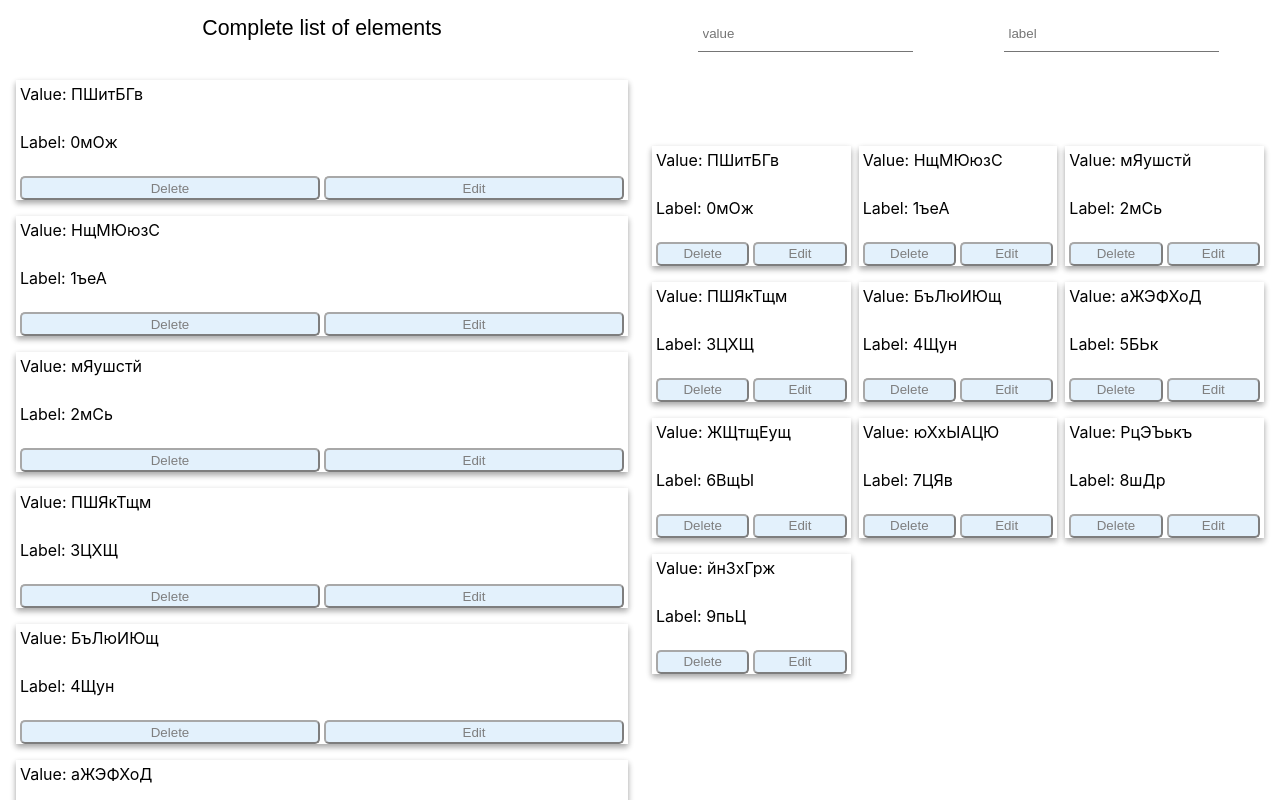
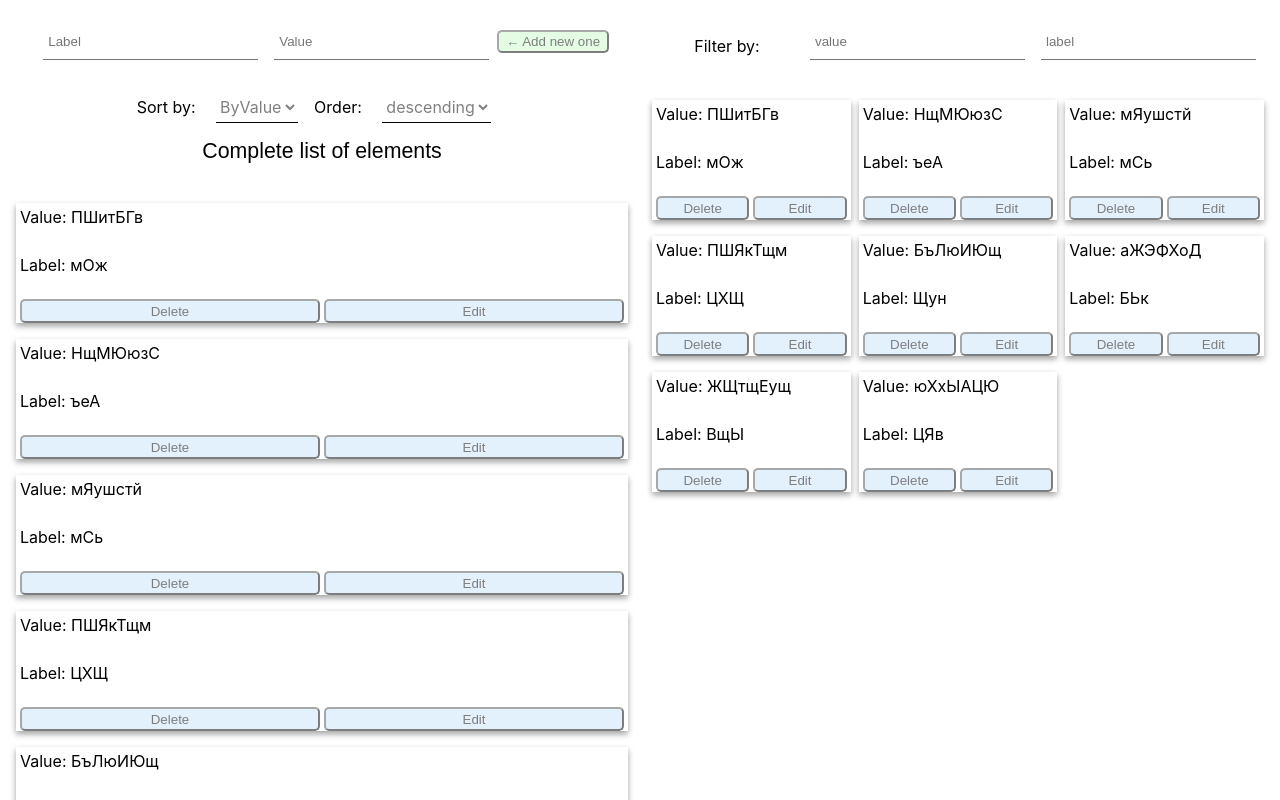
Before and after one commit to Xitroy/TestTaskFrontend3, a React (Create React App) app: page / in a window 1280 px wide. Shown: the top 800 px of the page. Built offline with nearby package versions, Linux system fonts and the light colour scheme.

Commit message:
Sorting - done; CRUD for db - done;

```diff
--- a/src/components/Content/FilteredList/ResponsiveList/Card/index.js
+++ b/src/components/Content/FilteredList/ResponsiveList/Card/index.js
@@ -2,30 +2,68 @@ import React from "react";
 import PropTypes from "prop-types";
 
 class Card extends React.Component {
-  createHandler = function(label, value){
-    let itemToCreate = {label: label, value:value};
-    return function () {
-      this.props.CRUD.create(itemToCreate);
+  constructor(props) {
+    super(props);
+    this.state = {
+      isEditable: false
     }
+  }
+
+  saveHandler(){
+    // let itemToUpdate = {uniqId: uniqId, label: label, value: value};
+    // return function () {
+    //   this.props.updateElement(itemToUpdate);
+    // }
+    const currentId = this.props.itemData.uniqId;
+    const currentValue = document.getElementById("cardValue".concat(currentId));
+    const currentLabel = document.getElementById("cardValue".concat(currentId));
+    currentValue.contentEditable = "false";
+    currentLabel.contentEditable = "false";
+
+    let itemToUpdate = {uniqId: currentId, value: currentValue.value, label: currentLabel.value};
+    this.props.updateElement(itemToUpdate);
+    this.setState({
+        isEditable: false
+      }
+    )
   };
 
-  editHandler = this.props.CRUD.update;
-  deleteHandler = this.props.CRUD.delete;
+  editHandler() {
+    document.getElementById("cardValue".concat(this.props.itemData.uniqId)).contentEditable = "true";
+    document.getElementById("cardLabel".concat(this.props.itemData.uniqId)).contentEditable = "true";
+    this.setState({
+        isEditable: true
+      }
+    )
+  }
+
+  deleteHandler() {
+    this.props.deleteElement(this.props.itemData.uniqId);
+  };
 
   render() {
     return (
       <div className={"listItem"}>
-        <div className={"listItemValue"}><span className={"titleValue"}>Value: </span><span
-          className={"cardValue"}>{this.props.itemData.value}</span>
+        <div className={"listItemValue"}><span className={"titleValue"}>Value: </span>
+          <span
+            className={"cardValue"}
+            id={"cardValue".concat(this.props.itemData.uniqId)}>{this.props.itemData.value}</span>
         </div>
-        <div className={"listItemLabel"}><span className={"titleLabel"}>Label: </span><span
-          className={"cardLabel"}>{this.props.itemData.label}</span>
+        <div className={"listItemLabel"}><span className={"titleLabel"}>Label: </span>
+          <span
+            className={"cardLabel"}
+            id={"cardLabel".concat(this.props.itemData.uniqId)}>{this.props.itemData.label}</span>
         </div>
         <div className="buttonsPanel">
-          <button className="customButton deleteButton">Delete</button>
-          <button className="customButton editButton"
-                  onClick={this.createHandler(this.props.itemData.label, this.props.itemData.value).bind(this)}>Edit</button>
-          <button className="customButton saveButton" style={{display:"none"}}>Save</button>
+          <button className="customButton deleteButton"
+                  onClick={this.deleteHandler.bind(this)}>Delete</button>
+          {
+            this.state.isEditable
+              ? <button className="customButton saveButton"
+                        onClick={this.saveHandler.bind(this)}>Save</button>
+              : <button className="customButton editButton"
+                        onClick={this.editHandler.bind(this)}>Edit</button>
+          }
         </div>
       </div>
     )
@@ -34,7 +72,8 @@ class Card extends React.Component {
 
 Card.propTypes = {
   itemData: PropTypes.object.isRequired,
-  CRUD : PropTypes.object.isRequired
+  updateElement: PropTypes.func.isRequired,
+  deleteElement: PropTypes.func.isRequired,
   // value: PropTypes.string.isRequired,
   // label: PropTypes.string.isRequired,
 };
--- a/src/components/Content/FilteredList/ResponsiveList/index.js
+++ b/src/components/Content/FilteredList/ResponsiveList/index.js
@@ -11,7 +11,7 @@ class ResponsiveList extends React.Component {
         {yn ? "" : <div className={"titleList"}>Сomplete list of elements</div>}
         {this.props.itemList.map((item, index) => {
           return (
-            <Card key={"responsiveListItem" + index} itemData = {item}  CRUD={this.props.CRUD}/>
+            <Card key={"responsiveListItem" + index} itemData = {item}  deleteElement={this.props.CRUD.delete} updateElement={this.props.CRUD.update}/>
           )
         })}
       </div>
--- a/src/components/Content/FilteredList/SearchInput/style.css
+++ b/src/components/Content/FilteredList/SearchInput/style.css
@@ -4,6 +4,7 @@
     width: 200px;
     border: none;
     border-bottom: 1px solid #757575;
+    margin: 8px;
 }
 
 .searchInput:focus {
@@ -23,3 +24,7 @@
         background:transparent;
     }
 }
+
+.filterBy{
+    align-self: center;
+}
--- a/src/components/Content/FilteredList/index.js
+++ b/src/components/Content/FilteredList/index.js
@@ -44,6 +44,7 @@ class FilteredList extends React.Component {
     return (
       <div className={"FilteredList"} >
         <div className={"searchPanel"}>
+          <div className={"filterBy"}>Filter by: </div>
           <SearchInput searchBy="value" onChangeHandler={this.searchOnchangeHandler.bind(this)}/>
           <SearchInput searchBy="label" onChangeHandler={this.searchOnchangeHandler.bind(this)}/>
         </div>
--- a/src/components/Content/FilteredList/style.css
+++ b/src/components/Content/FilteredList/style.css
@@ -1,10 +1,10 @@
 .searchPanel {
     display: grid;
-    grid-template-columns: 1fr 1fr;
+    grid-template-columns: 1fr 1fr 1fr;
 }
 
 .FilteredList {
     display: grid;
-    grid-template-rows: minmax(40px, 1fr) 5fr;
+    grid-template-rows: 60px 1fr;
     grid-row-gap: 24px;
 }
--- /dev/null
+++ b/src/components/Content/NewItemForm/index.js
@@ -0,0 +1,29 @@
+import React from "react";
+import PropTypes from "prop-types";
+import styles from './style.css'
+
+class NewItemForm extends React.Component {
+  onClickHandler(){
+    let itemToCreate = {
+      value : document.getElementById("newValue").value,
+      label : document.getElementById("newLabel").value,
+    };
+    this.props.create(itemToCreate);
+  }
+  render() {
+    return (
+      <div>
+        <input id={"newLabel"} placeholder={"Label"} className={"addInput"}/>
+        <input id={"newValue"} placeholder={"Value"} className={"addInput"}/>
+        <button onClick={this.onClickHandler.bind(this)} className={"addButton"}> &#8592; Add new one</button>
+      </div>
+
+    )
+  }
+}
+
+NewItemForm.propTypes = {
+  create: PropTypes.func,
+};
+
+export default NewItemForm;
--- /dev/null
+++ b/src/components/Content/NewItemForm/style.css
@@ -0,0 +1,38 @@
+.addInput {
+    /*font-size: 18px;*/
+    padding: 10px 10px 10px 5px;
+    width: 200px;
+    border: none;
+    border-bottom: 1px solid #757575;
+    margin: 8px 8px 16px;
+}
+
+.addInput:focus {
+    outline: none;
+    animation: addIinputHighlighter 0.75s ease;
+}
+
+@keyframes addInputHighlighter {
+    from {
+        background: #c8fac8;
+    }
+    to 	{
+        background:transparent;
+    }
+}
+
+.addButton{
+    color: #000; /* цвет текста */
+    text-decoration: none; /* убирать подчёркивание у ссылок */
+    user-select: none; /* убирать выделение текста */
+    background: rgb(200, 250, 200); /* фон кнопки */
+    padding: 2px 0.5em; /* отступ от текста */
+    opacity: 0.5;
+    border-radius: 5px;
+    /*justify-self: center;*/
+}
+
+.addButton:hover {
+    background: rgb(30, 230, 30);
+    color: #fff; /* цвет текста */
+}
--- /dev/null
+++ b/src/components/Content/SortPanel/index.js
@@ -0,0 +1,36 @@
+import React from "react";
+import styles from './style.css'
+import PropTypes from "prop-types";
+
+class SortPanel extends React.Component {
+  onSelectHandler(){
+    let sortBy = document.getElementById("sortBySelect").value;
+    let orderBy = document.getElementById("orderBySelect").value;
+    this.props.sortFunction(sortBy, orderBy)
+  }
+
+  render() {
+    return (
+      <div>
+        <span className={"sortTitle"}>Sort by: </span>
+        <select name="sortBy" id="sortBySelect" defaultValue={"value"} onChange={this.onSelectHandler.bind(this)}>
+          <option value="value">ByValue</option>
+          <option value="label">ByLabel</option>
+        </select>
+        <span className={"sortTitle"}>Order: </span>
+        <select name="orderBy" id="orderBySelect" defaultValue={"descending"} onChange={this.onSelectHandler.bind(this)}>
+          <option value="ascending">ascending</option>
+          <option value="descending">descending</option>
+        </select>
+      </div>
+
+    )
+  }
+}
+
+SortPanel.propTypes = {
+  sortFunction: PropTypes.func,
+};
+
+
+export default SortPanel;
--- /dev/null
+++ b/src/components/Content/SortPanel/style.css
@@ -0,0 +1,16 @@
+/* Style Select Field */
+select {
+    font-family: inherit;
+    background-color: transparent;
+    padding: 4px 0;
+    margin: 16px ;
+    font-size: 16px;
+    color: grey;
+    border: none;
+    border-bottom: 1px solid black;
+}
+
+/* Remove focus */
+select:focus {
+    outline: none
+}
--- a/src/components/Content/index.js
+++ b/src/components/Content/index.js
@@ -2,6 +2,8 @@ import React from "react";
 import styles from './style.css';
 import FilteredList from "./FilteredList";
 import ResponsiveList from "./FilteredList/ResponsiveList";
+import NewItemForm from "./NewItemForm";
+import SortPanel from "./SortPanel";
 
 function getRandomInt(min, max) {
   return Math.floor(Math.random() * (max - min)) + min;
@@ -19,7 +21,7 @@ class DbCreator {
   static makeItems(N) {
     let res = [];
     for (let i = 0; i < N; i++) {
-      res.push({uniqId: i, label: i+(createRandomString(3)), value: createRandomString(7)})
+      res.push({uniqId: i, label: createRandomString(3), value: createRandomString(7)})
     }
     return res;
   }
@@ -28,52 +30,92 @@ class DbCreator {
 class Content extends React.Component {
   constructor(props) {
     super(props);
-    let dbSize = 10;
+    let dbSize = 8;
     this.state = {
       dbSimulator: DbCreator.makeItems(dbSize),
-      lastId : dbSize,
-      sortedBy : "", // field name: "label" | "value"
+      lastId: dbSize,
+      sortedBy: "", // field name: "label" | "value"
       sortDirection: "", // "empty" | "descending" | "ascending"
-      CRUD : {
-        create : this.createOne.bind(this),
-        update : this.updateOne.bind(this),
-        delete : this.deleteOne.bind(this)
+      CRUD: {
+        create: this.createOne.bind(this),
+        update: this.updateOne.bind(this),
+        delete: this.deleteOne.bind(this)
       }
     }
   }
 
-  //newItem = {label: string, value: string}
-  createOne(newItem){
+  //newItem = {label: string, value: string, uniqId: any}
+  createOne(newItem) {
     let newDb = Object.assign(this.state.dbSimulator);
     newItem.uniqId = this.state.lastId;
     newDb.push(newItem);
-    this.setState((prevState)=>{
+    console.log(newItem);
+    this.setState((prevState) => {
       return {
-        lastId : prevState.lastId + 1,
+        lastId: prevState.lastId + 1,
         dbSimulator: newDb
       }
     });
-    console.log(this.state.sortedBy.concat("Created"));
-    console.log(this.state.sortedBy.concat("New item:".concat(JSON.stringify(this.state.dbSimulator[this.state.lastId-1]))));
+    // console.log(this.state.sortedBy.concat("New item:".concat(JSON.stringify(this.state.dbSimulator[this.state.lastId-1]))));
   };
 
-  updateOne(){
-    console.log(this.state.sortedBy.concat("Updated"))
+  // inside item we have uniqId which will help us to update target guy
+  // itemToUpdate = {uniqId: id, label: string, value: string}
+  updateOne(itemToUpdate) {
+    console.log(this.state.sortedBy.concat("Updated".concat(itemToUpdate.uniqId)));
 
   };
 
-  deleteOne(){
-    console.log(this.state.sortedBy.concat("Deleted"))
+  deleteOne(uniqId) {
+    let newDb = Object.assign(this.state.dbSimulator);
+    let indexToDelete;
+    newDb.find(function (item, index) {
+      indexToDelete = index;
+      return item.uniqId === uniqId;
+    });
+
+    if (indexToDelete !== undefined) {
+      newDb.splice(indexToDelete, 1);
+    }
+
+    this.setState({
+      dbSimulator: newDb
+    });
+    console.log(this.state.sortedBy.concat("Deleted".concat(uniqId)));
   };
+
+  //field = "label" | "value", direction="ascending" | "descending"
+  sortBy(field, direction) {
+    let newDb = Object.assign(this.state.dbSimulator);
+    newDb.sort(function (a, b) {
+      let compared;
+      switch (field) {
+        case "label":
+          compared = a.label.toLowerCase() > b.label.toLowerCase() ? 1:-1;
+          return direction === "ascending" ?  compared : -compared;
+        case "value":
+          compared = a.value.toLowerCase() > b.value.toLowerCase() ? 1:-1;
+          return direction === "ascending" ?  compared : -compared;
+        default:
+          return "";
+      }
+    });
+    console.log(newDb);
+    this.setState({
+      dbSimulator: newDb
+    });
+  }
 
   render() {
     return (
       <div className={"contentMain"}>
         <div className="dbItems">
-          <ResponsiveList itemList={this.state.dbSimulator} CRUD = {this.state.CRUD}/>
+          <NewItemForm create={this.state.CRUD.create}/>
+          <SortPanel sortFunction={this.sortBy.bind(this)}/>
+          <ResponsiveList itemList={this.state.dbSimulator} CRUD={this.state.CRUD}/>
         </div>
         <div className="filteredItems">
-          <FilteredList itemList={this.state.dbSimulator} CRUD = {this.state.CRUD}/>
+          <FilteredList itemList={this.state.dbSimulator} CRUD={this.state.CRUD}/>
         </div>
       </div>
     )
```
